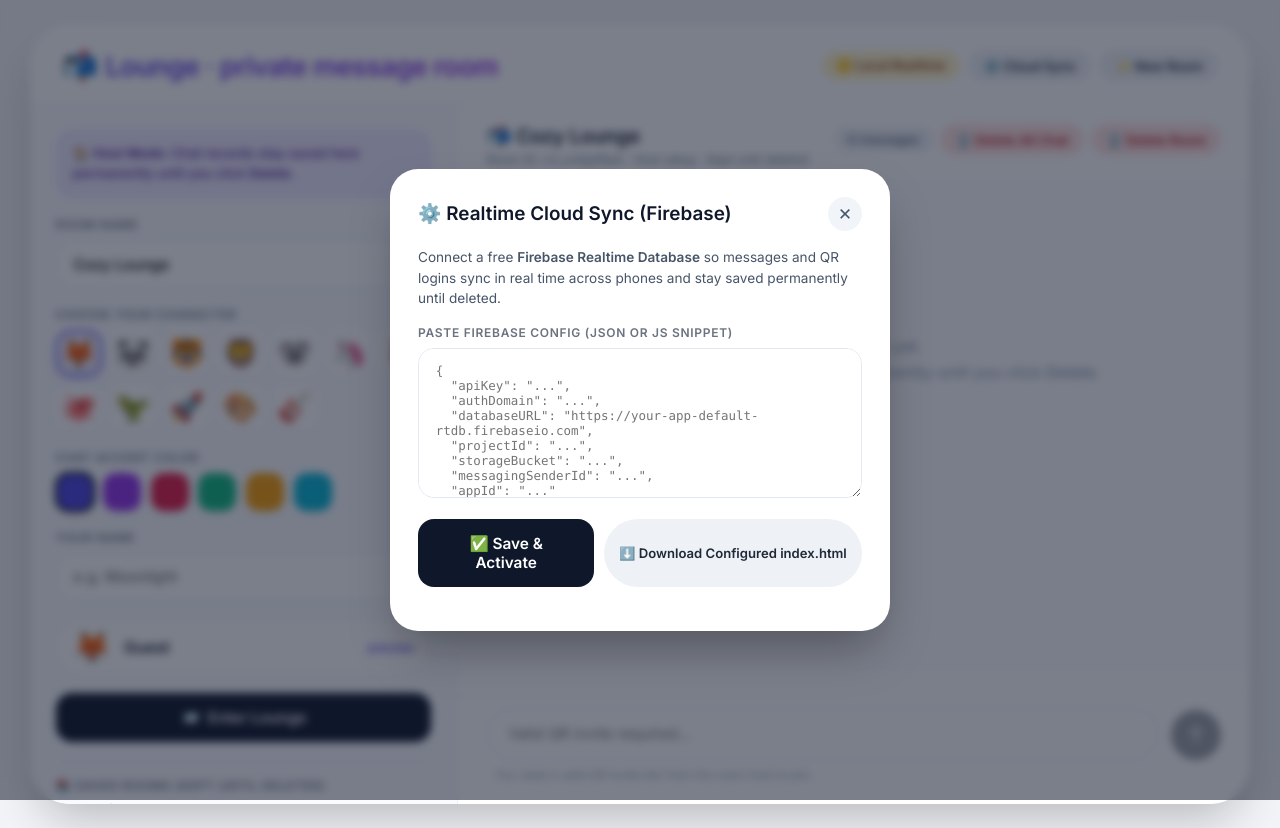
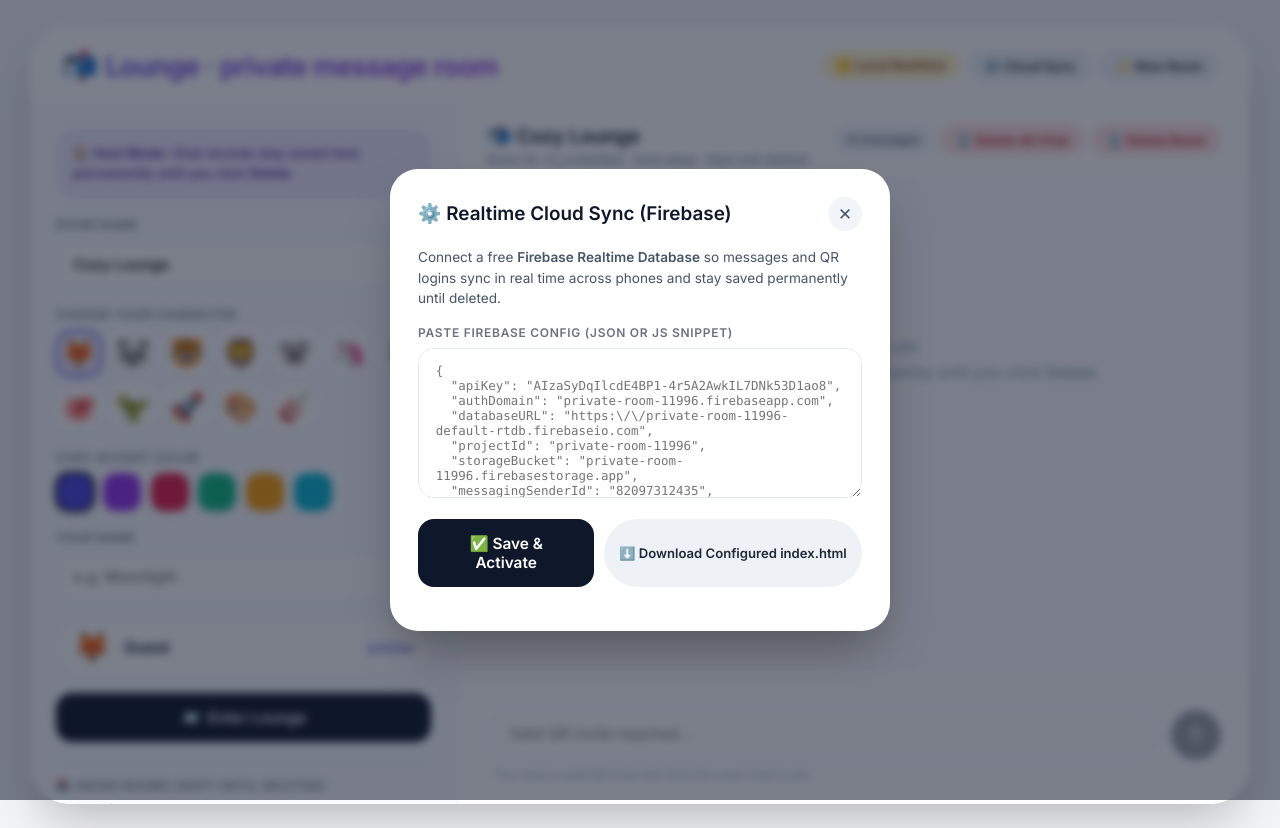
Before and after one commit to mikewrong2024/Private-Lounge, a plain HTML site: page index.html in a window 1280 px wide. Both pictures are taken after a click on the button "⚙️ Cloud Sync". Drawn offline with Linux system fonts and the light colour scheme.

Commit message:
Add files via upload

```diff
--- a/index.html
+++ b/index.html
@@ -948,13 +948,14 @@
       <div>
         <div class="section-label">Paste Firebase Config (JSON or JS snippet)</div>
         <textarea id="firebaseConfigInput" class="config-textarea" placeholder='{
-  "apiKey": "...",
-  "authDomain": "...",
-  "databaseURL": "https://your-app-default-rtdb.firebaseio.com",
-  "projectId": "...",
-  "storageBucket": "...",
-  "messagingSenderId": "...",
-  "appId": "..."
+  "apiKey": "AIzaSyDqIlcdE4BP1-4r5A2AwkIL7DNk53D1ao8",
+  "authDomain": "private-room-11996.firebaseapp.com",
+  "databaseURL": "https:\/\/private-room-11996-default-rtdb.firebaseio.com",
+  "projectId": "private-room-11996",
+  "storageBucket": "private-room-11996.firebasestorage.app",
+  "messagingSenderId": "82097312435",
+  "appId": "1:82097312435:web:e21a07bd2fd11f95f496c6",
+  "measurementId": "G-JVTRME9V4S"
 }'></textarea>
       </div>
 
```
